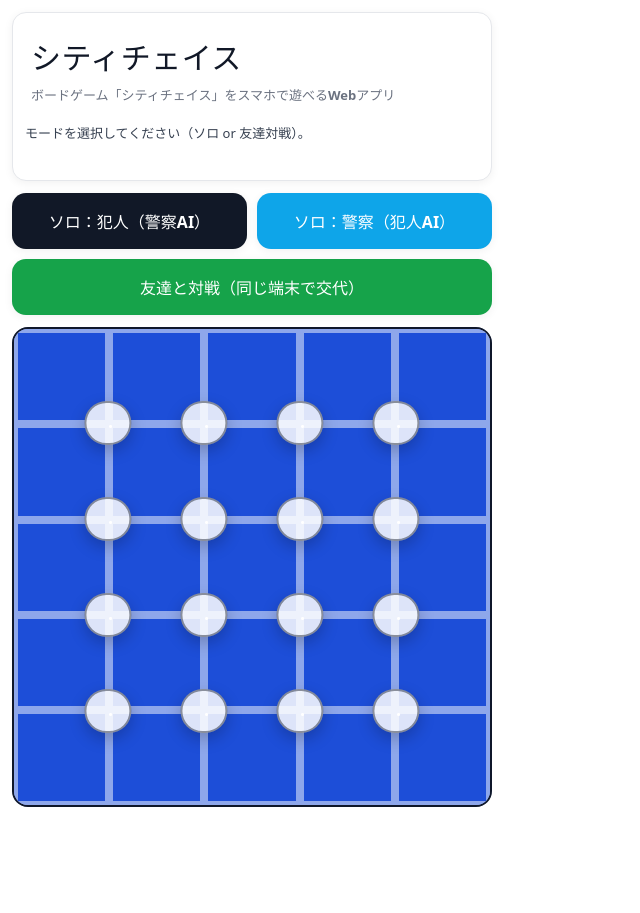
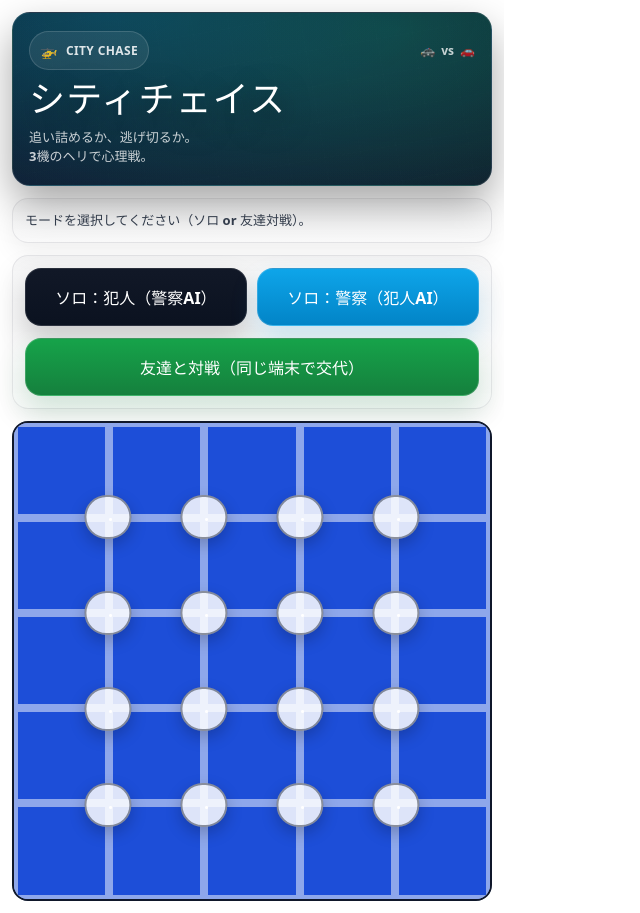
Before and after one commit to ykatoh1024-jpg/citychase-web, a React (Vite) app: page / in a window 1280 px wide. Shown: the whole page, without its empty margins (0-640 px from the left). Before the commit the page ends 819 px from the top, so only its background shows below. Built offline with nearby package versions, Linux system fonts and the light colour scheme.

Commit message:
ui: redesign title screen hero and buttons

```diff
--- a/src/App.tsx
+++ b/src/App.tsx
@@ -265,8 +265,8 @@ type SearchMark = { turn: number; target: Cell; heliIndex: number };
 
 type GameState = {
   mode: Mode;
-  role: Role | null; // SINGLE時：プレイヤーの役割 / PASS時：null
-  viewer: Viewer; // PASS時：いま端末を見ている人
+  role: Role | null;
+  viewer: Viewer;
   phase: Phase;
 
   turn: number;
@@ -305,7 +305,6 @@ export default function App() {
     aiTimersRef.current = [];
   }
 
-  // ★捜索モード（true=捜索、false=移動）
   const [policeSearchMode, setPoliceSearchMode] = useState(false);
 
   const [state, setState] = useState<GameState>(() => ({
@@ -350,7 +349,6 @@ export default function App() {
     return a;
   }, []);
 
-  // ボタンのベーススタイル
   const baseButtonStyle: React.CSSProperties = {
     appearance: "none",
     WebkitAppearance: "none",
@@ -416,7 +414,6 @@ export default function App() {
     }));
   }
 
-  // ===== モード選択（SINGLEは従来 / PASS_PLAYは同端末対戦） =====
   function choosePassPlay() {
     clearAiTimers();
     setPoliceSearchMode(false);
@@ -537,7 +534,6 @@ export default function App() {
     setPoliceSearchMode(false);
 
     if (state.mode === "PASS_PLAY") {
-      // 犯人に端末を渡して初期位置を決めてもらう
       setState((s) => ({
         ...s,
         phase: "CRIMINAL_HIDE",
@@ -549,7 +545,6 @@ export default function App() {
       return;
     }
 
-    // SINGLE（従来）：警察ターン開始
     setState((s) => ({
       ...s,
       phase: "POLICE_TURN",
@@ -626,7 +621,6 @@ export default function App() {
 
     const searched = { ...state.searched, [keyCell(target)]: true };
 
-    // ★そのターンの捜索マークに追加（最大3つ）
     const newMark: SearchMark = { turn: state.turn, target, heliIndex: state.selectedHeli };
     const lastPoliceSearches = [...state.lastPoliceSearches, newMark].slice(-3);
 
@@ -664,7 +658,6 @@ export default function App() {
     const nextTurn = state.turn + 1;
 
     if (state.mode === "PASS_PLAY") {
-      // 端末を犯人に渡して1手移動
       setState((s) => ({
         ...s,
         phase: "CRIMINAL_MOVE",
@@ -676,7 +669,6 @@ export default function App() {
       return;
     }
 
-    // SINGLE：犯人AI移動（従来）
     const wait: 5 | 10 | 15 = pickRandom([5, 10, 15] as const);
     clearAiTimers();
     setState((s) => ({ ...s, phase: "CRIMINAL_AI_MOVING", criminalMoving: true, moveWaitSec: wait }));
@@ -706,7 +698,6 @@ export default function App() {
           heliActed: [false, false, false],
           selectedHeli: 0,
           criminalMoving: false,
-          // ★ターンが変わったので捜索マークはクリア（次の警察ターンに持ち越さない）
           lastPoliceSearches: [],
         };
       });
@@ -715,7 +706,6 @@ export default function App() {
     aiTimersRef.current.push(t);
   }
 
-  // 行動が0になったら自動でターン終了
   useEffect(() => {
     if (state.phase !== "POLICE_TURN") return;
     if (state.actionsLeft !== 0) return;
@@ -727,9 +717,7 @@ export default function App() {
 
   function criminalChooseStart(c: Cell) {
     if (state.phase !== "CRIMINAL_HIDE") return;
-
     if (state.mode === "PASS_PLAY" && state.viewer !== "CRIMINAL") return;
-
     if (state.criminalPos != null) return;
 
     const visits = { ...state.visits };
@@ -765,7 +753,6 @@ export default function App() {
   function criminalMoveTo(c: Cell) {
     if (state.phase !== "CRIMINAL_MOVE") return;
     if (!state.criminalPos) return;
-
     if (state.mode === "PASS_PLAY" && state.viewer !== "CRIMINAL") return;
 
     const neigh = neighborsCell(state.criminalPos);
@@ -791,7 +778,6 @@ export default function App() {
         actionsLeft: ACTIONS_PER_TURN,
         heliActed: [false, false, false],
         selectedHeli: 0,
-        // ★次ターン開始なのでクリア
         lastPoliceSearches: [],
       }));
       showHandoff("POLICE", "警察に端末を渡してください。次の警察ターンです（3回行動）。");
@@ -808,7 +794,6 @@ export default function App() {
       actionsLeft: ACTIONS_PER_TURN,
       heliActed: [false, false, false],
       selectedHeli: null,
-      // ★次ターン開始なのでクリア
       lastPoliceSearches: [],
     }));
   }
@@ -833,7 +818,6 @@ export default function App() {
 
           const heat = buildHeat(prev.turn, prev.visits, prev.revealed);
 
-          // ★必ず未行動ヘリを1機ずつ行動させる（0→1→2）
           const candidates = [0, 1, 2].filter((idx) => !prev.heliActed[idx]);
           if (candidates.length === 0) return prev;
           const heliIndex = candidates[0] as 0 | 1 | 2;
@@ -843,10 +827,8 @@ export default function App() {
           const hasAnyTrace = Object.values(prev.revealed).some(Boolean);
           const isLastTurn = prev.turn >= MAX_TURN;
 
-          // 最終ターンは「移動しない」（捜索のみ）
           const doMove = isLastTurn ? false : Math.random() < (hasAnyTrace ? 0.55 : 0.3);
 
-          // ===== 移動（ただし“待機”は禁止） =====
           if (doMove) {
             const target = bestCellByHeat(heat);
 
@@ -855,7 +837,6 @@ export default function App() {
 
             const moveCandidates = neighborsNode(heliNode).filter((n) => !occupied.has(keyNode(n)));
 
-            // 移動できないなら待機は禁止なので捜索へ切り替える（下に続く）
             if (moveCandidates.length > 0) {
               const to = bestMoveNodeTowardAvoidOccupied(heliNode, target, occupied);
               const finalTo = keyNode(to) !== keyNode(heliNode) ? to : moveCandidates[0];
@@ -876,11 +857,9 @@ export default function App() {
             }
           }
 
-          // ===== 捜索 =====
           const target = bestSearchTarget(heliNode, heat, prev.searched);
           const searched = { ...prev.searched, [keyCell(target)]: true };
 
-          // ★そのターンの捜索マークに追加（最大3つ）
           const newMark: SearchMark = { turn: prev.turn, target, heliIndex };
           const lastPoliceSearches = [...prev.lastPoliceSearches, newMark].slice(-3);
 
@@ -1088,7 +1067,6 @@ export default function App() {
         base.opacity = isVisited ? 0.32 : 0.55;
       }
 
-      // ★そのターン中の捜索セルは全部ハイライト
       if (state.lastPoliceSearches.some((m) => m.target.r === c.r && m.target.c === c.c)) {
         base.outline = "4px solid rgba(245, 158, 11, 0.95)";
         base.boxShadow = "0 0 0 4px rgba(245, 158, 11, 0.25)";
@@ -1152,25 +1130,134 @@ export default function App() {
     return false;
   };
 
+  const isTitleScreen = state.phase === "ROLE_SELECT";
+
   return (
     <div style={{ padding: 12, maxWidth: 560, margin: "0 auto", fontFamily: "system-ui, sans-serif", overflowX: "hidden", width: "100%" }}>
       <header
-        style={{
+        style={
+          isTitleScreen
+            ? { padding: 0, border: "none", background: "transparent", boxShadow: "none" }
+            : {
                 border: "1px solid #e5e7eb",
                 borderRadius: 14,
                 padding: 12,
                 background: "#fff",
                 boxShadow: "0 2px 10px rgba(0,0,0,0.06)",
-        }}
-      >
-        {/* ★最初の画面（ROLE_SELECT）は“タイトルだけ” */}
-        {state.phase === "ROLE_SELECT" ? (
-          <div style={{ padding: "10px 6px" }}>
-            <div style={{ fontSize: 30, fontWeight: 1000, letterSpacing: 0.5, color: "#111827" }}>シティチェイス</div>
-            <div style={{ marginTop: 6, fontSize: 13, fontWeight: 700, color: "#6b7280", lineHeight: 1.4 }}>
-              ボードゲーム「シティチェイス」をスマホで遊べるWebアプリ
-            </div>
-          </div>
+              }
+        }
+      >
+        {isTitleScreen ? (
+          <>
+            <div
+              style={{
+                borderRadius: 18,
+                padding: "18px 16px",
+                background:
+                  "radial-gradient(1200px 420px at 20% 0%, rgba(14,165,233,0.28), transparent 55%), radial-gradient(900px 380px at 80% 10%, rgba(34,197,94,0.22), transparent 60%), linear-gradient(180deg, #0b1220, #0f172a)",
+                border: "1px solid rgba(255,255,255,0.10)",
+                boxShadow: "0 18px 40px rgba(0,0,0,0.35)",
+                overflow: "hidden",
+                position: "relative",
+              }}
+            >
+              <div
+                aria-hidden
+                style={{
+                  position: "absolute",
+                  inset: -60,
+                  background:
+                    "linear-gradient(rgba(255,255,255,0.06) 1px, transparent 1px), linear-gradient(90deg, rgba(255,255,255,0.06) 1px, transparent 1px)",
+                  backgroundSize: "36px 36px",
+                  transform: "rotate(-10deg)",
+                  opacity: 0.18,
+                  pointerEvents: "none",
+                }}
+              />
+              <div style={{ position: "relative" }}>
+                <div style={{ display: "flex", alignItems: "center", justifyContent: "space-between", gap: 10 }}>
+                  <div
+                    style={{
+                      display: "inline-flex",
+                      alignItems: "center",
+                      gap: 8,
+                      padding: "8px 10px",
+                      borderRadius: 999,
+                      background: "rgba(255,255,255,0.08)",
+                      border: "1px solid rgba(255,255,255,0.14)",
+                      color: "rgba(255,255,255,0.86)",
+                      fontSize: 12,
+                      fontWeight: 800,
+                      letterSpacing: 0.4,
+                    }}
+                  >
+                    <span style={{ fontSize: 14 }}>🚁</span>
+                    CITY CHASE
+                  </div>
+
+                  <div
+                    style={{
+                      display: "flex",
+                      gap: 6,
+                      alignItems: "center",
+                      color: "rgba(255,255,255,0.85)",
+                      fontSize: 12,
+                      fontWeight: 800,
+                    }}
+                  >
+                    <span style={{ opacity: 0.9 }}>🚓</span>
+                    <span style={{ opacity: 0.9 }}>vs</span>
+                    <span style={{ opacity: 0.9 }}>🚗</span>
+                  </div>
+                </div>
+
+                <div
+                  style={{
+                    marginTop: 10,
+                    fontSize: 36,
+                    fontWeight: 1000,
+                    letterSpacing: 1.2,
+                    color: "#ffffff",
+                    lineHeight: 1.05,
+                    textShadow: "0 10px 30px rgba(0,0,0,0.55)",
+                  }}
+                >
+                  シティチェイス
+                </div>
+
+                <div
+                  style={{
+                    marginTop: 10,
+                    color: "rgba(255,255,255,0.78)",
+                    fontSize: 13,
+                    fontWeight: 800,
+                    lineHeight: 1.5,
+                  }}
+                >
+                  追い詰めるか、逃げ切るか。
+                  <br />
+                  3機のヘリで心理戦。
+                </div>
+              </div>
+            </div>
+
+            <div
+              style={{
+                marginTop: 12,
+                borderRadius: 16,
+                padding: "12px 12px",
+                background: "linear-gradient(180deg, rgba(17,24,39,0.04), rgba(17,24,39,0.02))",
+                border: "1px solid rgba(17,24,39,0.08)",
+                boxShadow: "0 10px 24px rgba(0,0,0,0.06)",
+                fontSize: 13,
+                color: "#374151",
+                fontWeight: 800,
+                lineHeight: 1.45,
+              }}
+            >
+              モードを選択してください（ソロ or 友達対戦）。
+            </div>
+          </>
         ) : (
           <>
             {state.phase === "END" && state.winner && (
@@ -1217,8 +1304,6 @@ export default function App() {
                 リセット
               </button>
             </div>
-          </>
-        )}
 
             <div
               style={{
@@ -1231,47 +1316,62 @@ export default function App() {
                 minHeight: 44,
               }}
             >
-          {state.phase === "ROLE_SELECT" && "モードを選択してください（ソロ or 友達対戦）。"}
               {state.phase === "POLICE_SETUP" && (state.mode === "PASS_PLAY" ? "友達対戦：警察がヘリを3機配置（交差点タップ）。" : "警察：ヘリを3機配置してください（交差点タップ）。")}
-          {state.phase === "POLICE_TURN" && (policeSearchMode ? "警察：捜索モード（周囲4ビルのどれか1つをタップ）" : "警察：移動モード（隣接交差点へ移動）")}
+              {state.phase === "POLICE_TURN" &&
+                (policeSearchMode ? "警察：捜索モード（周囲4ビルのどれか1つをタップ）" : "警察：移動モード（隣接交差点へ移動）")}
               {state.phase === "CRIMINAL_AI_MOVING" && "犯人AIが移動中…"}
               {state.phase === "CRIMINAL_HIDE" && "犯人：最初に隠れるビルをタップして決めてください。"}
               {state.phase === "POLICE_AI_TURN" && (state.policeAiThinking ? "警察AIが行動中（痕跡の時系列で推理中）…" : "警察AIのターン")}
               {state.phase === "CRIMINAL_MOVE" && "犯人：移動候補（隣接かつ未訪問）だけ明るく表示（再訪不可）。"}
               {state.phase === "END" && (state.winner === "CRIMINAL" ? "犯人の勝ち" : "警察の勝ち") + "：白線が犯人ルートです（S=開始 / E=終了）。"}
             </div>
+          </>
+        )}
       </header>
 
       <main style={{ display: "grid", gap: 12, marginTop: 12 }}>
         {state.phase === "ROLE_SELECT" && (
-          <section style={{ display: "grid", gap: 10 }}>
+          <section
+            style={{
+              display: "grid",
+              gap: 12,
+              padding: 12,
+              borderRadius: 16,
+              background: "linear-gradient(180deg, rgba(17,24,39,0.04), rgba(17,24,39,0.02))",
+              border: "1px solid rgba(17,24,39,0.08)",
+              boxShadow: "0 10px 24px rgba(0,0,0,0.06)",
+            }}
+          >
             <div style={{ display: "flex", gap: 10 }}>
               <button
                 onClick={() => chooseRoleSingle("CRIMINAL")}
                 style={{
                   ...baseButtonStyle,
                   flex: 1,
-                  height: 56,
-                  lineHeight: "56px",
-                  borderRadius: 14,
-                  background: "#111827",
+                  height: 58,
+                  lineHeight: "58px",
+                  borderRadius: 16,
+                  background: "linear-gradient(180deg, #111827, #0b1220)",
                   color: "#fff",
-                  border: "1px solid rgba(17,24,39,0.30)",
+                  border: "1px solid rgba(255,255,255,0.12)",
+                  boxShadow: "0 14px 28px rgba(0,0,0,0.18)",
                 }}
               >
                 ソロ：犯人（警察AI）
               </button>
+
               <button
                 onClick={() => chooseRoleSingle("POLICE")}
                 style={{
                   ...baseButtonStyle,
                   flex: 1,
-                  height: 56,
-                  lineHeight: "56px",
-                  borderRadius: 14,
-                  background: "#0ea5e9",
+                  height: 58,
+                  lineHeight: "58px",
+                  borderRadius: 16,
+                  background: "linear-gradient(180deg, #0ea5e9, #0284c7)",
                   color: "#fff",
-                  border: "1px solid rgba(14,165,233,0.45)",
+                  border: "1px solid rgba(255,255,255,0.18)",
+                  boxShadow: "0 14px 28px rgba(2,132,199,0.18)",
                 }}
               >
                 ソロ：警察（犯人AI）
@@ -1282,12 +1382,13 @@ export default function App() {
               onClick={choosePassPlay}
               style={{
                 ...baseButtonStyle,
-                height: 56,
-                lineHeight: "56px",
-                borderRadius: 14,
-                background: "#16a34a",
+                height: 58,
+                lineHeight: "58px",
+                borderRadius: 16,
+                background: "linear-gradient(180deg, #16a34a, #15803d)",
                 color: "#fff",
-                border: "1px solid rgba(22,163,74,0.45)",
+                border: "1px solid rgba(255,255,255,0.18)",
+                boxShadow: "0 14px 28px rgba(21,128,61,0.18)",
               }}
             >
               友達と対戦（同じ端末で交代）
```
Lines whose indentation alone changed are shown as unchanged.
